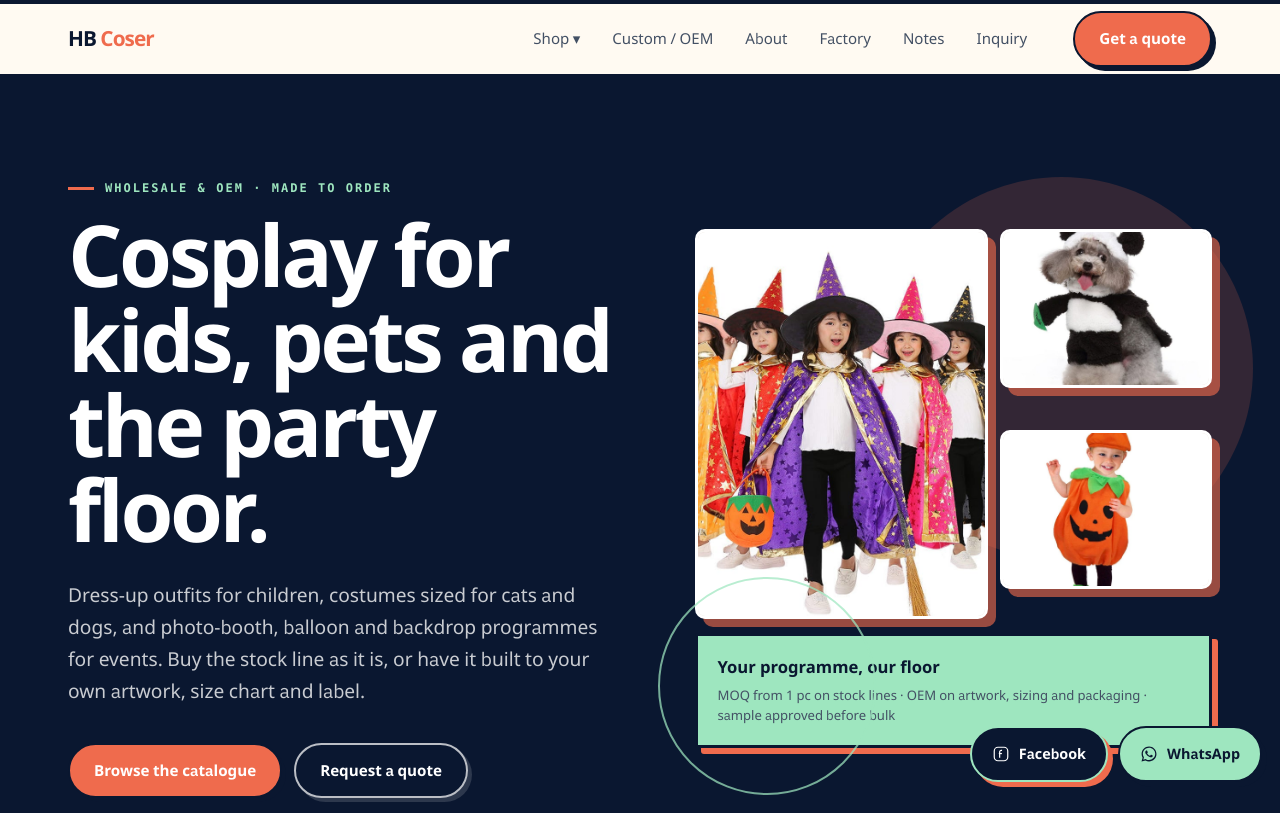
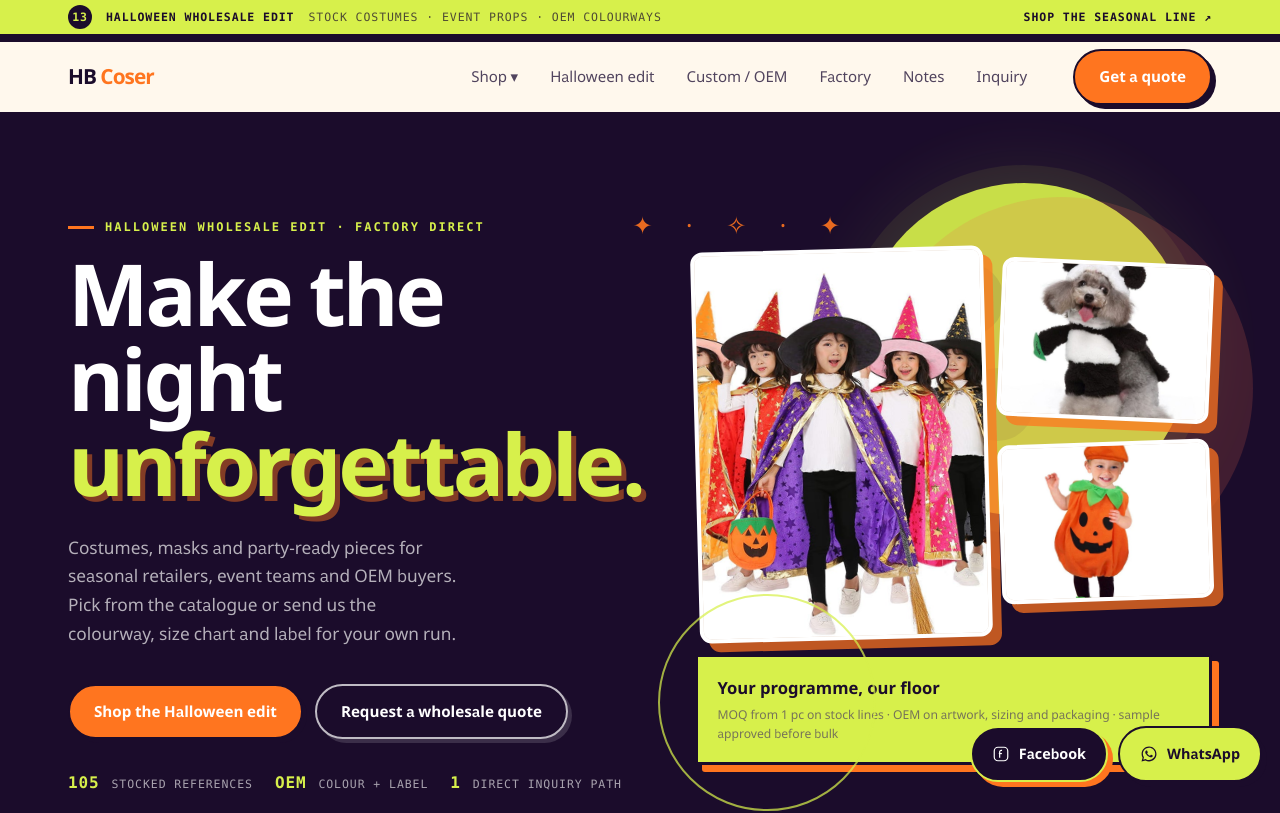
Before and after one commit to hongboGan/hbcoser-site, a React (Vite) app: page / in a window 1280 px wide. Shown: the top 813 px of the page. Built offline with nearby package versions, Linux system fonts and the light colour scheme.

Commit message:
Redesign homepage with Halloween campaign theme

```diff
--- a/src/components/Layout.jsx
+++ b/src/components/Layout.jsx
@@ -107,6 +107,15 @@ export default function Layout() {
         Skip to content
       </a>
 
+      <div className="season-strip" role="note">
+        <div className="shell season-strip__inner">
+          <span className="season-strip__mark">13</span>
+          <strong>Halloween wholesale edit</strong>
+          <span>Stock costumes · event props · OEM colourways</span>
+          <Link to="/shop/costumes">Shop the seasonal line <span aria-hidden="true">↗</span></Link>
+        </div>
+      </div>
+
       <header className="header">
         <div className="shell header__inner">
           <Wordmark />
@@ -123,11 +132,11 @@ export default function Layout() {
                 Shop {shopOpen ? '▴' : '▾'}
               </button>
             </div>
+            <NavLink className="nav__link" to="/shop/costumes">
+              Halloween edit
+            </NavLink>
             <NavLink className="nav__link" to="/custom">
               Custom / OEM
-            </NavLink>
-            <NavLink className="nav__link" to="/about">
-              About
             </NavLink>
             <NavLink className="nav__link" to="/factory">
               Factory
@@ -189,6 +198,9 @@ export default function Layout() {
             ))}
             <li>
               <Link to="/shop">All products</Link>
+            </li>
+            <li>
+              <Link to="/shop/costumes">Halloween edit</Link>
             </li>
             <li>
               <Link to="/custom">Custom / OEM</Link>
--- a/src/pages/Home.jsx
+++ b/src/pages/Home.jsx
@@ -42,23 +42,29 @@ export default function Home() {
   return (
     <>
       <section className="hero">
+        <div className="hero__moon" aria-hidden="true" />
+        <div className="hero__stars" aria-hidden="true">✦　·　✧　·　✦</div>
         <div className="shell hero__inner">
           <div className="hero__grid">
             <div>
-              <p className="eyebrow">Wholesale &amp; OEM · Made to order</p>
-              <h1>Cosplay for kids, pets and the party floor.</h1>
+              <p className="eyebrow">Halloween wholesale edit · Factory direct</p>
+              <h1>Make the night <em>unforgettable.</em></h1>
               <p className="lede">
-                Dress-up outfits for children, costumes sized for cats and dogs, and photo-booth,
-                balloon and backdrop programmes for events. Buy the stock line as it is, or have it
-                built to your own artwork, size chart and label.
+                Costumes, masks and party-ready pieces for seasonal retailers, event teams and OEM buyers.
+                Pick from the catalogue or send us the colourway, size chart and label for your own run.
               </p>
               <div className="hero__actions">
-                <Link className="btn btn--primary" to="/shop">
-                  Browse the catalogue
+                <Link className="btn btn--primary" to="/shop/costumes">
+                  Shop the Halloween edit
                 </Link>
                 <Link className="btn btn--ghost" to="/inquiry">
-                  Request a quote
+                  Request a wholesale quote
                 </Link>
+              </div>
+              <div className="hero__proof">
+                <span><strong>105</strong> stocked references</span>
+                <span><strong>OEM</strong> colour + label</span>
+                <span><strong>1</strong> direct inquiry path</span>
               </div>
             </div>
 
@@ -109,9 +115,9 @@ export default function Home() {
 
       <div className="wallstrip">
         <div className="shell wallstrip__row">
-          {CATEGORIES.map((c) => (
-            <span key={c.slug}>{c.name}</span>
-          ))}
+          <span>HALLOWEEN COSTUMES</span>
+          <span>MASKS &amp; PROPS</span>
+          <span>SEASONAL STOCK</span>
           <span>OEM / ODM</span>
         </div>
       </div>
--- a/src/styles.css
+++ b/src/styles.css
@@ -1201,34 +1201,67 @@ p { margin: 0 0 1em; }
   .btn--primary:hover { transform: none; }
 }
 
-/* ---------- scheme B: midnight navy / ivory / coral ---------- */
+/* ---------- Halloween campaign: midnight plum / pumpkin / acid green ---------- */
 :root {
-  --paper: #fffaf2;
-  --paper-alt: #f4ede3;
-  --mat: #ece3d7;
-  --line: rgba(10, 23, 48, 0.16);
-  --line-soft: rgba(10, 23, 48, 0.09);
-  --ink: #0a1730;
-  --ink-muted: #435064;
-  --ink-faint: #6d7786;
-  --cyan: #ef6b4d;
-  --cyan-strong: #d9543a;
-  --cyan-wash: rgba(239, 107, 77, 0.12);
-  --cyan-tint: #e5f4ec;
-  --cyan-light: #9ee6bf;
+  --paper: #fff8ed;
+  --paper-alt: #f2e8dc;
+  --mat: #e6d8cc;
+  --line: rgba(27, 12, 43, 0.18);
+  --line-soft: rgba(27, 12, 43, 0.1);
+  --ink: #1b0c2b;
+  --ink-muted: #51445e;
+  --ink-faint: #756a80;
+  --cyan: #ff751f;
+  --cyan-strong: #d94b0b;
+  --cyan-wash: rgba(255, 117, 31, 0.14);
+  --cyan-tint: #e9f36b;
+  --cyan-light: #d7f04b;
   --good: #267a59;
   --alert: #b3261e;
-  --lift: 0 2px 0 rgba(10, 23, 48, 0.08), 0 14px 30px rgba(10, 23, 48, 0.1);
-  --lift-lg: 0 3px 0 rgba(10, 23, 48, 0.12), 0 22px 48px rgba(10, 23, 48, 0.16);
+  --lift: 0 3px 0 rgba(27, 12, 43, 0.12), 0 16px 32px rgba(27, 12, 43, 0.14);
+  --lift-lg: 0 4px 0 rgba(27, 12, 43, 0.16), 0 24px 52px rgba(27, 12, 43, 0.2);
 }
 
 body { background: var(--paper); }
 ::selection { background: var(--cyan); color: #fff; }
 
+.season-strip {
+  background: var(--cyan-light);
+  border-bottom: 3px solid var(--ink);
+  color: var(--ink);
+  font-family: var(--mono);
+  font-size: 0.72rem;
+  letter-spacing: 0.08em;
+  text-transform: uppercase;
+}
+.season-strip__inner {
+  min-height: 34px;
+  display: flex;
+  align-items: center;
+  gap: 14px;
+  white-space: nowrap;
+  overflow: hidden;
+}
+.season-strip__mark {
+  display: inline-grid;
+  place-items: center;
+  width: 24px;
+  height: 24px;
+  flex: 0 0 auto;
+  border-radius: 50%;
+  background: var(--ink);
+  color: var(--cyan-light);
+  font-weight: 700;
+}
+.season-strip__inner strong { color: var(--ink); }
+.season-strip__inner > span:not(.season-strip__mark) { opacity: 0.72; }
+.season-strip__inner a { margin-left: auto; color: var(--ink); font-weight: 700; }
+.season-strip__inner a:hover { color: var(--cyan-strong); }
+
 .header {
-  background: rgba(255, 250, 242, 0.96);
-  border-top: 4px solid var(--ink);
-  border-bottom: 2px solid var(--ink);
+  background: rgba(255, 248, 237, 0.97);
+  border-top: 5px solid var(--ink);
+  border-bottom: 3px solid var(--ink);
 }
 .wordmark { color: var(--ink); }
 .wordmark span { color: var(--cyan); }
@@ -1262,17 +1295,72 @@ body { background: var(--paper); }
 .btn--light:hover { background: #b8f0d0; }
 .btn--outline { border-color: rgba(255, 255, 255, 0.72); color: #fff; box-shadow: 4px 4px 0 rgba(255, 255, 255, 0.2); }
 
-.hero { background: var(--ink); color: rgba(255, 255, 255, 0.82); }
+.hero {
+  background: #1b0c2b;
+  color: rgba(255, 255, 255, 0.82);
+  min-height: min(720px, calc(100vh - 100px));
+}
 .hero h1, .hero h2, .hero h3 { color: #fff; }
+.hero h1 em { color: var(--cyan-light); font-style: normal; text-shadow: 5px 5px 0 rgba(255, 117, 31, 0.46); }
 .hero .eyebrow { color: var(--cyan-light); }
 .hero .eyebrow::before { background: var(--cyan); }
-.hero .lede { color: rgba(255, 255, 255, 0.78); }
+.hero .lede { color: rgba(255, 255, 255, 0.68); font-size: clamp(0.96rem, 1.35vw, 1.08rem); max-width: 48ch; }
+.hero__moon {
+  position: absolute;
+  right: 7%;
+  top: 9%;
+  width: clamp(180px, 26vw, 380px);
+  aspect-ratio: 1;
+  border-radius: 50%;
+  background: var(--cyan-light);
+  box-shadow: 0 0 0 18px rgba(215, 240, 75, 0.08), 0 0 90px rgba(215, 240, 75, 0.14);
+  opacity: 0.92;
+}
+.hero__moon::after {
+  content: '';
+  position: absolute;
+  width: 22%;
+  aspect-ratio: 1;
+  left: 22%;
+  top: 24%;
+  border-radius: 50%;
+  background: rgba(27, 12, 43, 0.1);
+  box-shadow: 80px 50px 0 rgba(27, 12, 43, 0.08), 30px 105px 0 rgba(27, 12, 43, 0.08);
+}
+.hero__stars {
+  position: absolute;
+  right: 34%;
+  top: 12%;
+  color: var(--cyan);
+  font-size: 1.5rem;
+  letter-spacing: 0.2em;
+  opacity: 0.9;
+}
+.hero__proof {
+  display: flex;
+  flex-wrap: wrap;
+  gap: 10px 22px;
+  margin-top: 30px;
+  color: rgba(255, 255, 255, 0.62);
+  font-family: var(--mono);
+  font-size: 0.72rem;
+  text-transform: uppercase;
+  letter-spacing: 0.08em;
+}
+.hero__proof strong { color: var(--cyan-light); font-size: 1rem; margin-right: 4px; }
+.hero__stage { z-index: 1; }
+.hero__stage::before { background: rgba(255, 117, 31, 0.2); }
+.hero__stage::after { border-color: var(--cyan-light); opacity: 0.72; }
+.hero .stats { display: none; }
 .hero .btn--ghost { background: transparent; border-color: rgba(255, 255, 255, 0.72); color: #fff; box-shadow: 4px 4px 0 rgba(255, 255, 255, 0.14); }
 .hero .btn--ghost:hover { background: rgba(255, 255, 255, 0.1); color: #fff; border-color: #fff; }
 .hero__stage::before { background: rgba(239, 107, 77, 0.18); }
 .hero__stage::after { border-color: var(--cyan-light); opacity: 0.72; }
-.hero__tile { border: 3px solid #fff; border-radius: 10px; background: var(--mat); box-shadow: 8px 8px 0 rgba(239, 107, 77, 0.62); }
-.stage__card { background: var(--cyan-light); color: var(--ink); border-left: 0; border: 3px solid var(--ink); box-shadow: 6px 6px 0 var(--cyan); }
+.hero__tile { border: 4px solid #fff; border-radius: 12px; background: var(--mat); box-shadow: 9px 9px 0 rgba(255, 117, 31, 0.72); transform: rotate(-1.5deg); }
+.hero__tile:nth-child(2) { transform: rotate(2.5deg) translateY(12px); }
+.hero__tile:nth-child(3) { transform: rotate(-2deg) translateY(-8px); }
+.stage__card { background: var(--cyan-light); color: var(--ink); border-left: 0; border: 3px solid var(--ink); box-shadow: 7px 7px 0 var(--cyan); }
+.stage__card span { font-size: 0.76rem; opacity: 0.72; }
 .stage__card strong { color: var(--ink); }
 .stage__card span { color: var(--ink-muted); }
 .stats { border-top-color: rgba(255, 255, 255, 0.24); }
@@ -1280,9 +1368,10 @@ body { background: var(--paper); }
 .stats div strong { color: #fff; }
 .stats div span { color: var(--cyan-light); }
 
-.wallstrip { background: var(--cyan); border-block: 2px solid var(--ink); }
-.wallstrip__row { color: #fff; font-weight: 600; }
+.wallstrip { background: var(--cyan); border-block: 3px solid var(--ink); }
+.wallstrip__row { color: #fff; font-weight: 700; letter-spacing: 0.18em; }
 .wallstrip__row span::after { background: var(--cyan-light); }
+.wallstrip__row span { font-size: 0.72rem; }
 
 .tile, .card__media, .post-card, .post-card__media, .detail__media, .panel, .contact-way {
   border: 2px solid var(--ink);
@@ -1338,6 +1427,14 @@ body { background: var(--paper); }
 .tag { border-color: var(--cyan); color: var(--cyan-strong); background: var(--cyan-tint); }
 
 @media (max-width: 560px) {
-  .hero__tile { box-shadow: 6px 6px 0 rgba(239, 107, 77, 0.62); }
+  .season-strip__inner { gap: 8px; font-size: 0.62rem; }
+  .season-strip__inner > span:not(.season-strip__mark) { display: none; }
+  .season-strip__inner a { margin-left: auto; }
+  .hero { min-height: auto; }
+  .hero__moon { width: 46vw; right: -8%; top: 7%; }
+  .hero__stars { right: 18%; top: 5%; font-size: 1rem; }
+  .hero__tile { box-shadow: 6px 6px 0 rgba(255, 117, 31, 0.72); }
+  .hero__proof { gap: 8px 14px; font-size: 0.62rem; }
+  .hero__proof span { flex: 1 1 42%; }
   .band { box-shadow: 5px 5px 0 var(--ink); }
 }
```
